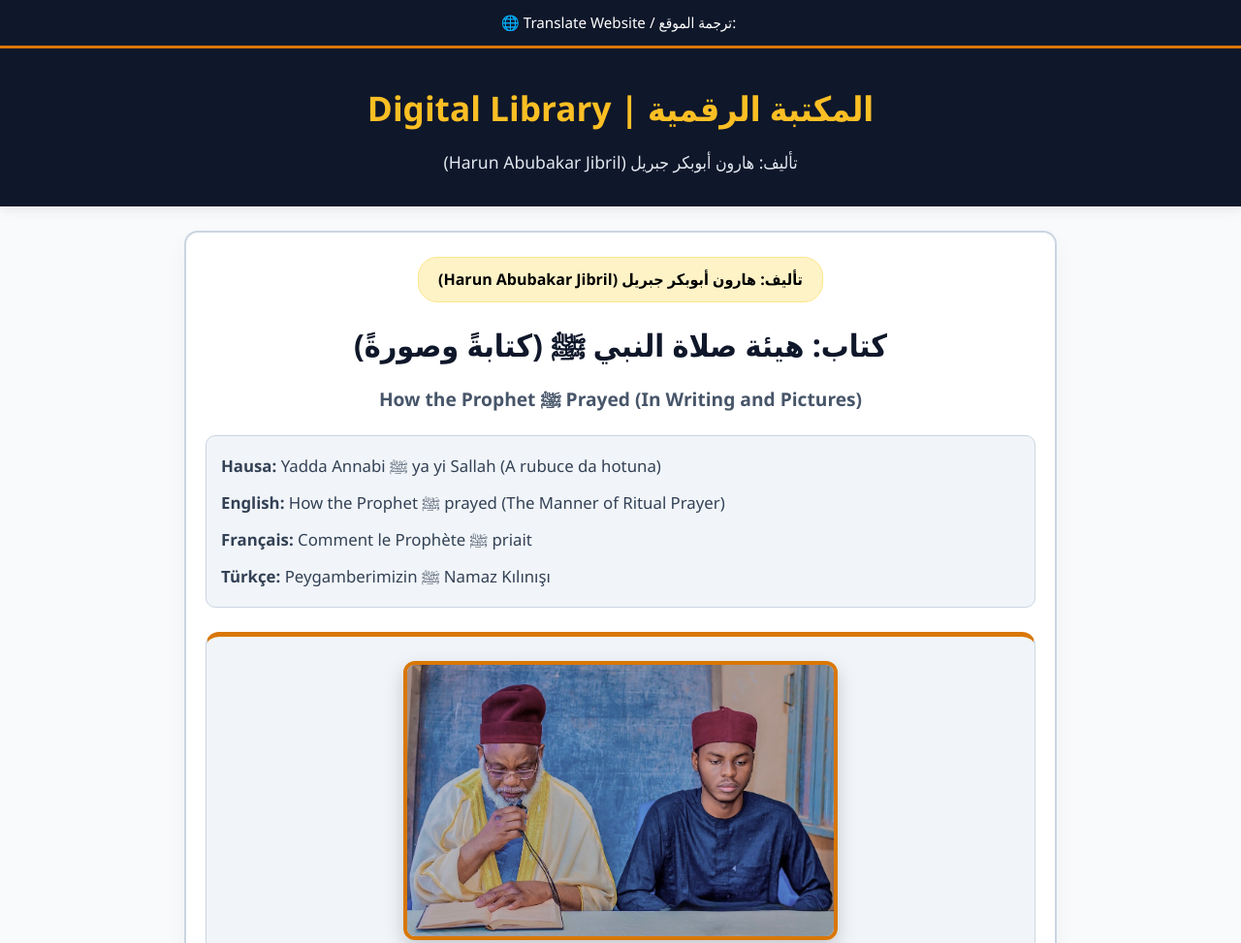
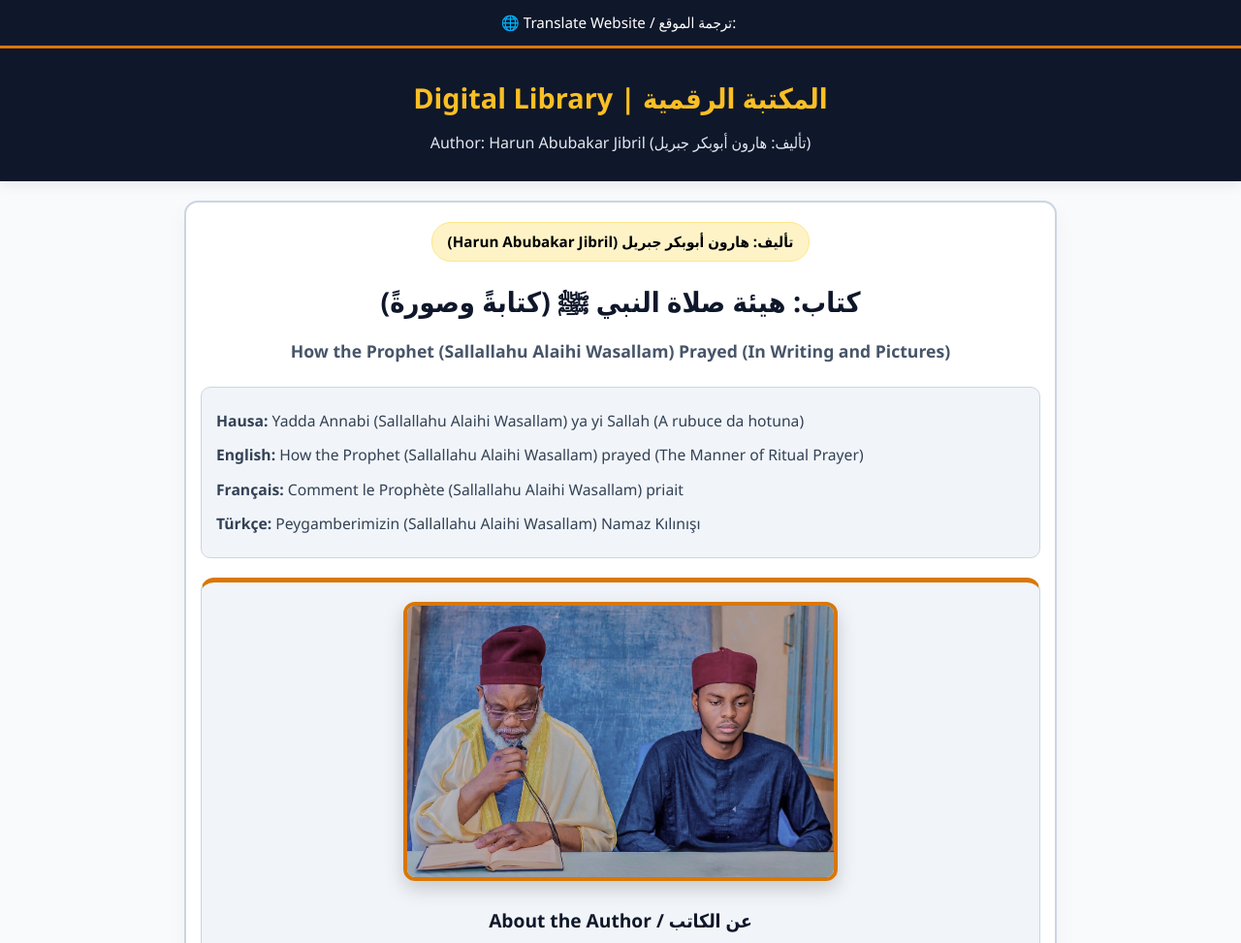
Before and after one commit to harounjaro/prophet-prayer-book, a plain HTML site: page index.html in a window 1280 px wide. Shown: the top 973 px of the page at 97% size. Drawn offline with Linux system fonts and the light colour scheme.

Commit message:
Refactor index.html for layout and styling enhancements
Updated HTML structure and styling for improved layout and readability.

```diff
--- a/index.html
+++ b/index.html
@@ -4,11 +4,9 @@
     <meta charset="UTF-8">
     <meta name="viewport" content="width=device-width, initial-scale=1.0">
 
-    <!-- Website Title for Google Search -->
-    <title>هيئة صلاة النبي ﷺ (كيفية صلاة النبي ﷺ) - Harun Abubakar Jibril</title>
+    <title>هيئة صلاة النبي ﷺ - Harun Abubakar Jibril</title>
 
-    <!-- Google Search Keywords -->
-    <meta name="description" content="كتاب هيئة صلاة النبي ﷺ (كيفية الصلاة / Sallah) تأليف هارون أبوبكر جبريل - نيجيريا. Hayatu Salatin Nabiyyi. How the Prophet ﷺ prayed. Yadda Annabi ﷺ ya yi Sallah.">
+    <meta name="description" content="كتاب هيئة صلاة النبي ﷺ تأليف هارون أبوبكر جبريل - نيجيريا. Hayatu Salatin Nabiyyi. How the Prophet prayed. Yadda Annabi ya yi Sallah.">
     <meta name="keywords" content="هيئة صلاة النبي, كيفية صلاة النبي, Hayatu Salatin Nabiyyi, Yadda Annabi ya yi Sallah, How the Prophet prayed, Harun Abubakar Jibril, Sheikh Abubakar Jibril Sokoto">
     <meta name="author" content="Harun Abubakar Jibril">
 
@@ -45,44 +43,44 @@
             position: sticky;
             top: 0;
             z-index: 1000;
-            direction: ltr;
+            direction: ltr !important;
         }
 
         /* Main Header */
         header {
             background-color: var(--primary-navy);
             color: #ffffff;
-            padding: 30px 15px;
+            padding: 25px 15px;
             text-align: center;
             box-shadow: 0 4px 12px rgba(0,0,0,0.08);
-            direction: rtl;
+            direction: ltr !important;
         }
 
         header h1 {
             margin: 0;
-            font-size: 2.2rem;
+            font-size: 1.8rem;
             color: #fbbf24;
         }
 
         header p {
-            margin: 8px 0 0;
-            font-size: 1.1rem;
+            margin: 6px 0 0;
+            font-size: 1rem;
             color: #e2e8f0;
         }
 
         .container {
             max-width: 900px;
-            margin: 25px auto;
-            padding: 0 15px;
+            margin: 20px auto;
+            padding: 0 12px;
         }
 
         .book-card {
             background: var(--bg-card);
             border-radius: 14px;
             border: 2px solid var(--border-color);
-            padding: 25px 20px;
+            padding: 20px 15px;
             box-shadow: 0 10px 25px rgba(0, 0, 0, 0.04);
-            margin-bottom: 30px;
+            margin-bottom: 25px;
             text-align: center;
         }
 
@@ -91,16 +89,16 @@
             background-color: var(--tag-bg);
             color: var(--tag-text);
             font-weight: 800;
-            padding: 8px 20px;
+            padding: 6px 16px;
             border-radius: 20px;
-            font-size: 1rem;
+            font-size: 0.95rem;
             margin-bottom: 15px;
             border: 1px solid #fde68a;
-            direction: rtl;
+            direction: ltr !important;
         }
 
         .book-card h2 {
-            font-size: 2rem;
+            font-size: 1.8rem;
             color: var(--primary-navy);
             margin: 0 0 10px 0;
             direction: rtl;
@@ -108,32 +106,31 @@
 
         .subtitle {
             color: var(--text-muted);
-            font-size: 1.2rem;
+            font-size: 1.1rem;
             margin-bottom: 20px;
             font-weight: 600;
-            direction: ltr;
+            direction: ltr !important;
         }
 
-        /* Clean Left-To-Right Language Box Fix */
+        /* Clean Left-To-Right Language Box Fix for Mobile */
         .translations-bar {
             background-color: #f1f5f9;
             border-radius: 10px;
             padding: 15px;
-            font-size: 1.05rem;
+            font-size: 0.98rem;
             color: #334155;
-            margin-bottom: 25px;
+            margin-bottom: 20px;
             border: 1px solid var(--border-color);
-            text-align: left;
-            direction: ltr;
-            line-height: 1.9;
+            text-align: left !important;
+            direction: ltr !important;
+            unicode-bidi: isolate;
+            line-height: 2;
         }
 
-        .translations-bar div {
-            margin-bottom: 6px;
-        }
-
-        .translations-bar div:last-child {
-            margin-bottom: 0;
+        .translations-bar p {
+            margin: 4px 0;
+            text-align: left !important;
+            direction: ltr !important;
         }
 
         /* Author Profile Box */
@@ -141,10 +138,10 @@
             background-color: #f1f5f9;
             border: 1px solid var(--border-color);
             border-top: 5px solid #d97706;
-            padding: 25px 18px;
+            padding: 20px 15px;
             border-radius: 14px;
-            margin-top: 25px;
-            margin-bottom: 30px;
+            margin-top: 20px;
+            margin-bottom: 25px;
             text-align: center;
             direction: rtl;
         }
@@ -152,31 +149,32 @@
         .author-photo {
             max-width: 100%;
             width: 440px;
-            height: 280px;
+            height: auto;
+            max-height: 280px;
             object-fit: cover;
             object-position: center 20%;
             border-radius: 12px;
             border: 4px solid #d97706;
             box-shadow: 0 8px 20px rgba(0,0,0,0.18);
-            margin-bottom: 18px;
+            margin-bottom: 15px;
         }
 
         .author-details h4 {
             margin: 0 0 10px 0;
             color: var(--primary-navy);
-            font-size: 1.3rem;
+            font-size: 1.2rem;
         }
 
         .author-details p {
             margin: 0;
             color: var(--text-main);
-            font-size: 1.1rem;
-            line-height: 1.8;
+            font-size: 1rem;
+            line-height: 1.7;
         }
 
         /* Cover Container */
         .cover-container {
-            margin-top: 25px;
+            margin-top: 20px;
             text-align: center;
         }
 
@@ -194,14 +192,14 @@
             background: var(--bg-card);
             border-radius: 14px;
             border: 2px solid var(--border-color);
-            padding: 25px 20px;
+            padding: 20px 15px;
             box-shadow: 0 10px 25px rgba(0, 0, 0, 0.04);
-            margin-bottom: 40px;
+            margin-bottom: 30px;
         }
 
         .reader-card h3 {
             color: var(--primary-navy);
-            font-size: 1.8rem;
+            font-size: 1.6rem;
             margin-top: 0;
             margin-bottom: 20px;
             text-align: center;
@@ -210,11 +208,11 @@
 
         .pdf-frame {
             width: 100%;
-            height: 650px;
+            height: 550px;
             border: 1px solid var(--border-color);
             border-radius: 10px;
             background: #ffffff;
-            margin-bottom: 30px;
+            margin-bottom: 25px;
         }
 
         /* Full Book Text */
@@ -222,34 +220,34 @@
             background-color: #ffffff;
             border: 1px solid var(--border-color);
             border-radius: 12px;
-            padding: 25px 20px;
+            padding: 20px 15px;
             text-align: right;
             direction: rtl;
         }
 
         .full-book-text h4 {
             color: var(--accent-gold);
-            font-size: 1.5rem;
+            font-size: 1.3rem;
             border-bottom: 2px solid #fde68a;
-            padding-bottom: 8px;
-            margin-top: 25px;
+            padding-bottom: 6px;
+            margin-top: 20px;
         }
 
         .full-book-text p {
-            font-size: 1.15rem;
+            font-size: 1.05rem;
             color: var(--text-main);
-            line-height: 2;
+            line-height: 1.9;
             margin-bottom: 15px;
         }
 
         footer {
             text-align: center;
-            padding: 25px;
+            padding: 20px;
             color: var(--text-muted);
-            font-size: 0.95rem;
-            margin-top: 30px;
+            font-size: 0.9rem;
+            margin-top: 25px;
             border-top: 1px solid var(--border-color);
-            direction: rtl;
+            direction: ltr !important;
         }
     </style>
 </head>
@@ -263,25 +261,25 @@
 
     <!-- Header -->
     <header>
-        <h1>المكتبة الرقمية | Digital Library</h1>
-        <p>تأليف: هارون أبوبكر جبريل (Harun Abubakar Jibril)</p>
+        <h1>Digital Library | المكتبة الرقمية</h1>
+        <p>Author: Harun Abubakar Jibril (تأليف: هارون أبوبكر جبريل)</p>
     </header>
 
     <div class="container">
 
         <!-- Book Details Section -->
         <div class="book-card">
-            <span class="author-tag">تأليف: هارون أبوبكر جبريل (Harun Abubakar Jibril)</span>
+            <span class="author-tag">(Harun Abubakar Jibril) تأليف: هارون أبوبكر جبريل</span>
 
             <h2>كتاب: هيئة صلاة النبي ﷺ (كتابةً وصورةً)</h2>
-            <div class="subtitle">How the Prophet ﷺ Prayed (In Writing and Pictures)</div>
+            <div class="subtitle">How the Prophet (Sallallahu Alaihi Wasallam) Prayed (In Writing and Pictures)</div>
 
-            <!-- Fixed Clean Language Bar (Left to Right) -->
+            <!-- Clean Fixed Left-To-Right Language Box -->
             <div class="translations-bar">
-                <div><strong>Hausa:</strong> <span class="notranslate">Yadda Annabi ﷺ ya yi Sallah (A rubuce da hotuna)</span></div>
-                <div><strong>English:</strong> <span class="notranslate">How the Prophet ﷺ prayed (The Manner of Ritual Prayer)</span></div>
-                <div><strong>Français:</strong> <span class="notranslate">Comment le Prophète ﷺ priait</span></div>
-                <div><strong>Türkçe:</strong> <span class="notranslate">Peygamberimizin ﷺ Namaz Kılınışı</span></div>
+                <p><strong>Hausa:</strong> Yadda Annabi (Sallallahu Alaihi Wasallam) ya yi Sallah (A rubuce da hotuna)</p>
+                <p><strong>English:</strong> How the Prophet (Sallallahu Alaihi Wasallam) prayed (The Manner of Ritual Prayer)</p>
+                <p><strong>Français:</strong> Comment le Prophète (Sallallahu Alaihi Wasallam) priait</p>
+                <p><strong>Türkçe:</strong> Peygamberimizin (Sallallahu Alaihi Wasallam) Namaz Kılınışı</p>
             </div>
 
             <!-- Author Info Box -->
@@ -305,39 +303,33 @@
         <div class="reader-card">
             <h3>قراءة الكتاب | Read the Book</h3>
 
-            <!-- Original PDF Viewer -->
             <iframe src="book.pdf" class="pdf-frame"></iframe>
 
-            <!-- Translatable Web Text Section -->
             <div class="full-book-text">
-                <h3 style="text-align: center; color: var(--primary-navy); font-size: 1.7rem; margin-top: 0;">
+                <h3 style="text-align: center; color: var(--primary-navy); font-size: 1.5rem; margin-top: 0;">
                     نص الكتاب الكامل (قابل للترجمة الفورية) <br>
-                    <span style="font-size: 1.1rem; color: var(--text-muted);">Full Book Text (Translates Automatically)</span>
+                    <span style="font-size: 1rem; color: var(--text-muted);">Full Book Text (Translates Automatically)</span>
                 </h3>
-                <p style="text-align: center; color: var(--text-muted); font-size: 1rem;">
+                <p style="text-align: center; color: var(--text-muted); font-size: 0.95rem;">
                     اختر لغتك من شريط الترجمة بأعلى الصفحة لترجمة نص الكتاب كاملاً تلقائياً. <br>
                     Select Hausa or English from the top translation bar to translate the full book below.
                 </p>
 
-                <!-- Chapter 1 -->
                 <h4>مقدمة الكتاب (Introduction)</h4>
                 <p>
                     الحمد لله رب العالمين، والصلاة والسلام على أشرف الأنبياء والمرسلين نبينا محمد وعلى آله وصحبه أجمعين. أقدم لكم في هذا الكتاب بيان هيئة وصفة صلاة النبي صلى الله عليه وسلم بالدليل والشرح المبسط كتابةً وصورةً...
                 </p>
 
-                <!-- Chapter 2 -->
                 <h4>المبحث الأول: استقبال القبلة والنية (Facing the Qibla and Niyyah)</h4>
                 <p>
                     إذا قام المسلم إلى الصلاة، فإنه يستقبل القبلة (الكعبة المشرفة) أينما كان، بجميع بدنه، مخلصاً نيته لله تعالى في الصلاة التي يريد أن يصليها...
                 </p>
 
-                <!-- Chapter 3 -->
                 <h4>المبحث الثالث: تكبيرة الإحرام والقيام (Takbeerat al-Ihram and Standing)</h4>
                 <p>
                     ثم يكبر قائلاً: (الله أكبر)، ويرفع يديه حذو منكبيه أو أذنيه، ويبسط أصابعهما، ثم يضع يده اليمنى على يده اليسرى على صدره...
                 </p>
 
-                <!-- Chapter 4 -->
                 <h4>المبحث الرابع: الركوع والرفع منه (Rukoo' and Standing Up)</h4>
                 <p>
                     ثم يكبر ويركع حتى يطمئن ركوعاً، ويضع يديه على ركبتيه مفرجتي الأصابع، ويقول: (سبحان ربي العظيم) ثلاث مرات...
@@ -348,7 +340,7 @@
     </div>
 
     <footer>
-        <p>© 2026 جميع الحقوق محفوظة للكاتب هارون أبوبكر جبريل (Harun Abubakar Jibril) | All Rights Reserved</p>
+        <p>© 2026 Harun Abubakar Jibril (هارون أبوبكر جبريل) | All Rights Reserved</p>
     </footer>
 
     <!-- Google Translate Script -->
```
